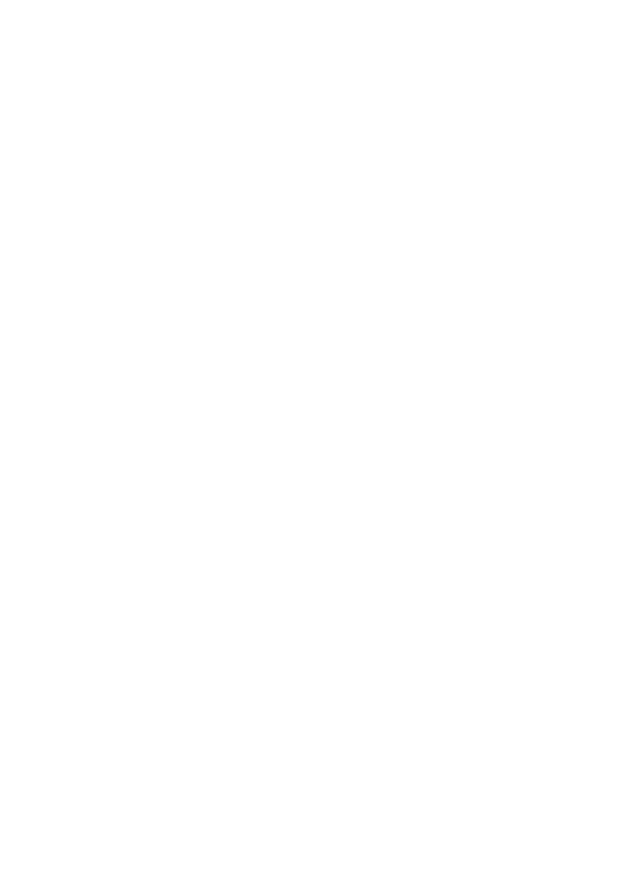
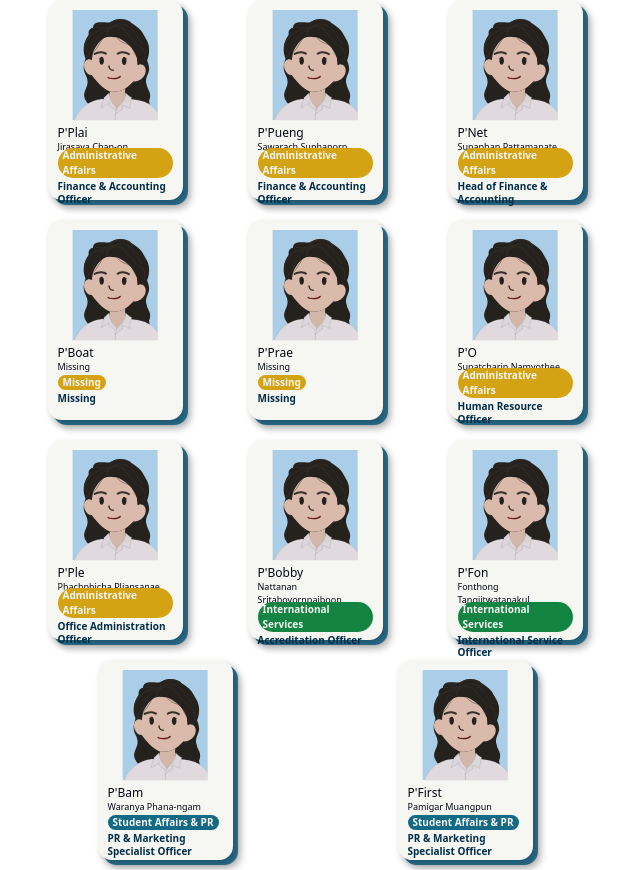
Before and after one commit to IT-ISESC/ISESC-Website, a SvelteKit app: page /directory in a window 1280 px wide. Shown: the part 880-1750 px from the top of the page, without its empty margins (325-965 px from the left). Before the commit the page ends 870 px from the top, so only its background shows below. Built offline with nearby package versions, Linux system fonts and the light colour scheme.

Commit message:
Add all staff
• 2 staff missing info!

```diff
--- a/src/lib/components/ui/directory/staffCard.svelte
+++ b/src/lib/components/ui/directory/staffCard.svelte
@@ -1,11 +1,13 @@
 <script>
 	import no_staff from '$lib/assets/directory/staff_images/no_staff.svg';
 
-	export let nickname = 'Jane';
-	export let fullname = 'Jane Doe';
-	export let tag = 'Default Tag';
-	export let role = 'Default Role';
+	export let nickname = 'Missing';
+	export let fullname = 'Missing';
+	export let tag = 'Missing';
+	export let role = 'Missing';
 	export let image = no_staff;
+
+	export let tagColor = '#84140e';
 </script>
 
 <div class="relative">
@@ -15,7 +17,7 @@
 		<p id="nickname">P'{nickname}</p>
 		<p id="fullname">{fullname}</p>
 		<div class="mt-[-5px]">
-			<p id="tag">{tag}</p>
+			<p id="tag" style="--tag-background: {tagColor};">{tag}</p>
 		</div>
 		<p id="role">{role}</p>
 	</div>
@@ -70,14 +72,15 @@
 		font-size: 10px;
 
 		border-radius: 50px;
-		background: #84140e;
+		background: var(--tag-background);
 		padding: 0px 5px 0px 5px;
 	}
 
 	#role {
 		color: #012d48;
-		font-size: 12px;
+		font-size: 10px;
 		font-weight: bold;
 		margin-top: 0;
+		line-height: 12.5px;
 	}
 </style>
--- a/src/routes/directory/+page.svelte
+++ b/src/routes/directory/+page.svelte
@@ -12,8 +12,6 @@
 </div>
 
 <div class="screens-sm:w-[90%] mx-auto flex w-full max-w-[600px] flex-wrap justify-around">
-	<!-- <StaffCard nickname="" fullname="" tag="Academic Affairs" role="" /> -->
-
 	<!-- Academic Affairs -->
 	<StaffCard
 		nickname="Sorn"
@@ -27,7 +25,6 @@
 		tag="Academic Affairs"
 		role="Registration Officer"
 	/>
-
 	<StaffCard
 		nickname="Mik"
 		fullname="Thanaphon Amattayakul"
@@ -48,6 +45,82 @@
 	/>
 
 	<!-- Administrative Affairs -->
+	<StaffCard
+		nickname="New"
+		fullname="Sasiwipa Phurikantinet"
+		tag="Administrative Affairs"
+		role="Head of ISE Office & Administrative Affairs"
+		tagColor="#d4a314"
+	/>
+	<StaffCard
+		nickname="Plai"
+		fullname="Jirasaya Chan-on"
+		tag="Administrative Affairs"
+		role="Finance & Accounting Officer"
+		tagColor="#d4a314"
+	/>
+	<StaffCard
+		nickname="Pueng"
+		fullname="Sawarach Suphaporn"
+		tag="Administrative Affairs"
+		role="Finance & Accounting Officer"
+		tagColor="#d4a314"
+	/>
+	<StaffCard
+		nickname="Net"
+		fullname="Supaphan Pattamanate"
+		tag="Administrative Affairs"
+		role="Head of Finance & Accounting"
+		tagColor="#d4a314"
+	/>
+	<StaffCard nickname="Boat" tagColor="#d4a314" />
+	<StaffCard nickname="Prae" tagColor="#d4a314" />
+	<StaffCard
+		nickname="O"
+		fullname="Supatcharin Namvothee"
+		tag="Administrative Affairs"
+		role="Human Resource Officer"
+		tagColor="#d4a314"
+	/>
+	<StaffCard
+		nickname="Ple"
+		fullname="Phachphicha Pliansanae"
+		tag="Administrative Affairs"
+		role="Office Administration Officer"
+		tagColor="#d4a314"
+	/>
+
+	<!-- International Services -->
+	<StaffCard
+		nickname="Bobby"
+		fullname="Nattanan Sritabovornpaiboon"
+		tag="International Services"
+		role="Accreditation Officer"
+		tagColor="#148442"
+	/>
+	<StaffCard
+		nickname="Fon"
+		fullname="Fonthong Tangjitwatanakul"
+		tag="International Services"
+		role="International Service Officer"
+		tagColor="#148442"
+	/>
+
+	<!-- Student Affairs and Public Relations -->
+	<StaffCard
+		nickname="Bam"
+		fullname="Waranya Phana-ngam"
+		tag="Student Affairs & PR"
+		role="PR & Marketing Specialist Officer"
+		tagColor="#146a84"
+	/>
+	<StaffCard
+		nickname="First"
+		fullname="Pamigar Muangpun"
+		tag="Student Affairs & PR"
+		role="PR & Marketing Specialist Officer"
+		tagColor="#146a84"
+	/>
 </div>
 
 <style>
```
